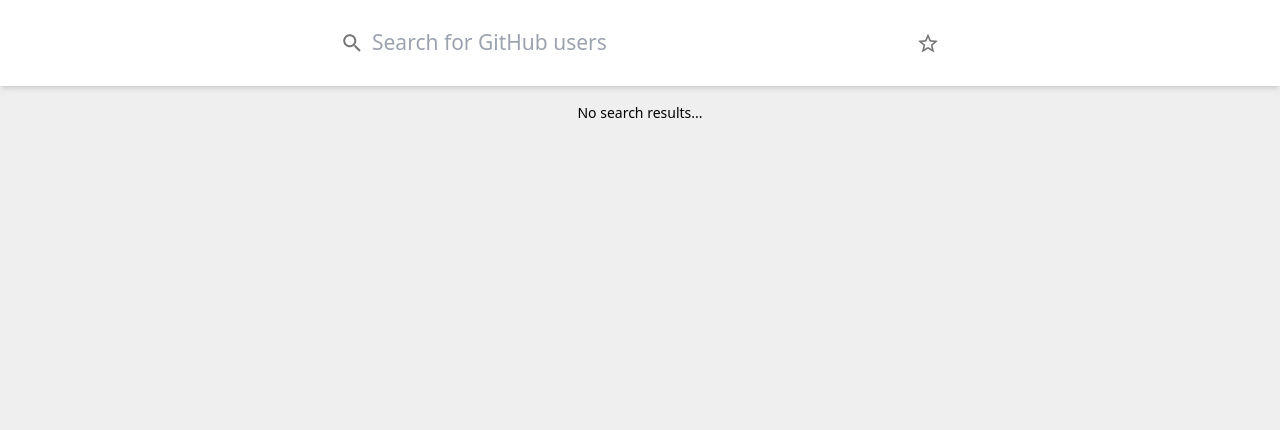
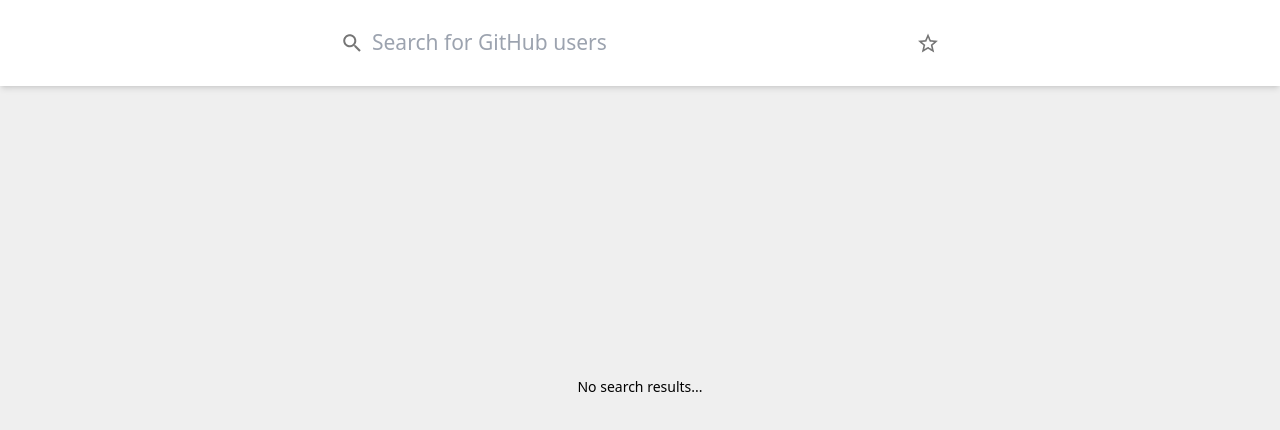
Before and after one commit to ja03/GitHub-Search-API, a React (Vite) app in the folder github-search-app/: page / in a window 1280 px wide. Shown: the top 430 px of the page. Built offline with nearby package versions, Linux system fonts and the light colour scheme.

Commit message:
fixed handlScroll function

```diff
--- a/github-search-app/src/components/UserCard.tsx
+++ b/github-search-app/src/components/UserCard.tsx
@@ -16,7 +16,7 @@
         setIsFav(handleStarIcon(user))
     }
     return (
-        <div className="flex justify-between items-center">
+        <div className="flex justify-between items-center h-[64px]">
             <Link to={`${userData.user_login}`} className="flex-1 flex items-center gap-2">
                 <div
                     className="rounded-full border-2 w-[60px] h-[60px] grid items-center  bg-cover bg-center"
--- a/github-search-app/src/index.css
+++ b/github-search-app/src/index.css
@@ -5,3 +5,10 @@
 html {
     height: 100%;
 }
+::-webkit-scrollbar {
+    width: 4px;
+}
+::-webkit-scrollbar-thumb {
+    background-color: gray;
+    border-radius: 5px;
+}
--- a/github-search-app/src/pages/Search.tsx
+++ b/github-search-app/src/pages/Search.tsx
@@ -1,4 +1,4 @@
-import { useState, useEffect } from "react";
+import { useState, useEffect, useRef } from "react";
 import { Link } from "react-router-dom";
 
 import searchIcon from "../assets/icons/SearchFilled.png";
@@ -11,18 +11,43 @@
 const Search = () => {
     const [searchInput, setSearchInput] = useState<string>("");
     const [fetchedData, setFetchedData] = useState<Array<User>>([]);
-    const [page, setPage]= useState<number>(1)
-    const [perPage] = useState<number>()
-    useEffect(()=>{
-        if(searchInput.length === 0){
-            setFetchedData([])
-        }else if (searchInput.length >= 3) {
+
+    const [scrollTop, setScrollTop] = useState<number>(0);
+    const [clientHeight, setClientHeight] = useState<number>(0);
+    const [currentPage, setCurrentPage] = useState<number>(1);
+
+    const handleScroll = (event: any) => {
+        // console.log(scrollTop)
+        const scrollY = event.currentTarget.scrollTop;
+        setScrollTop(scrollY);
+        if (scrollY >= 600 ) {
+            if (scrollY % (600 ) === 0) {
+                setCurrentPage(currentPage + 1);
+            }
+        }
+    };
+    useEffect(() => {
+        if (searchInput.length === 0) {
+            setFetchedData([]);
+        } else if (searchInput.length >= 3) {
             getUsers(searchInput);
         }
-    },[searchInput])
+    }, [searchInput]);
+
+    useEffect(() => {
+        setClientHeight(document.documentElement.clientHeight);
+    }, []);
+    useEffect(() => {
+        // api logic here
+        console.log(currentPage)
+        currentPage > 1 && getUsers(searchInput)
+    }, [currentPage]);
+
     // API Calling
     const getUsers = async (q: string): Promise<object | void> => {
-        await fetch(`https://api.github.com/search/users?q=${q}&per_page=2&page=3`)
+        await fetch(
+            `https://api.github.com/search/users?q=${q}&per_page=15&page=${currentPage}`
+        )
             .then((r) => r.json())
             .then((d) => {
                 let usersArr = d.items.map((i: any) => {
@@ -42,17 +67,6 @@
             })
             .catch((e) => console.warn(e));
     };
-    const handleScroll = (q:string)=>{
-        const {scrollTop, clientHeight} = document.documentElement;
-        let scrollPosition = scrollTop >= clientHeight -10 && scrollTop <= clientHeight + 10
-        let pageNum = page <=34
-        if(pageNum && scrollPosition){
-            getUsers(q)
-            setPage(page+1)
-        }
-
-        console.log(scrollTop, clientHeight)
-    }
     return (
         <div>
             <div className="w-full shadow-md flex flex-col justify-center items-center bg-white h-[86px] p-2">
@@ -82,7 +96,10 @@
                 </div>
             </div>
             {/* List View */}
-            <div className="flex flex-col items-center justify-center py-4">
+            <div
+                className={`flex flex-col items-center justify-center py-4 h-[600px]`}
+                >
+                <div onScroll={handleScroll} className="overflow-y-scroll">
                     <div
                         className={
                             fetchedData.length > 0
@@ -102,9 +119,12 @@
                             })
                         ) : (
                             <>
-                            <p className="text-[14px]">No search results...</p>
+                                <p className="text-[14px]">
+                                    No search results...
+                                </p>
                             </>
                         )}
+                    </div>
                 </div>
             </div>
         </div>
```
Lines whose indentation alone changed are shown as unchanged.
